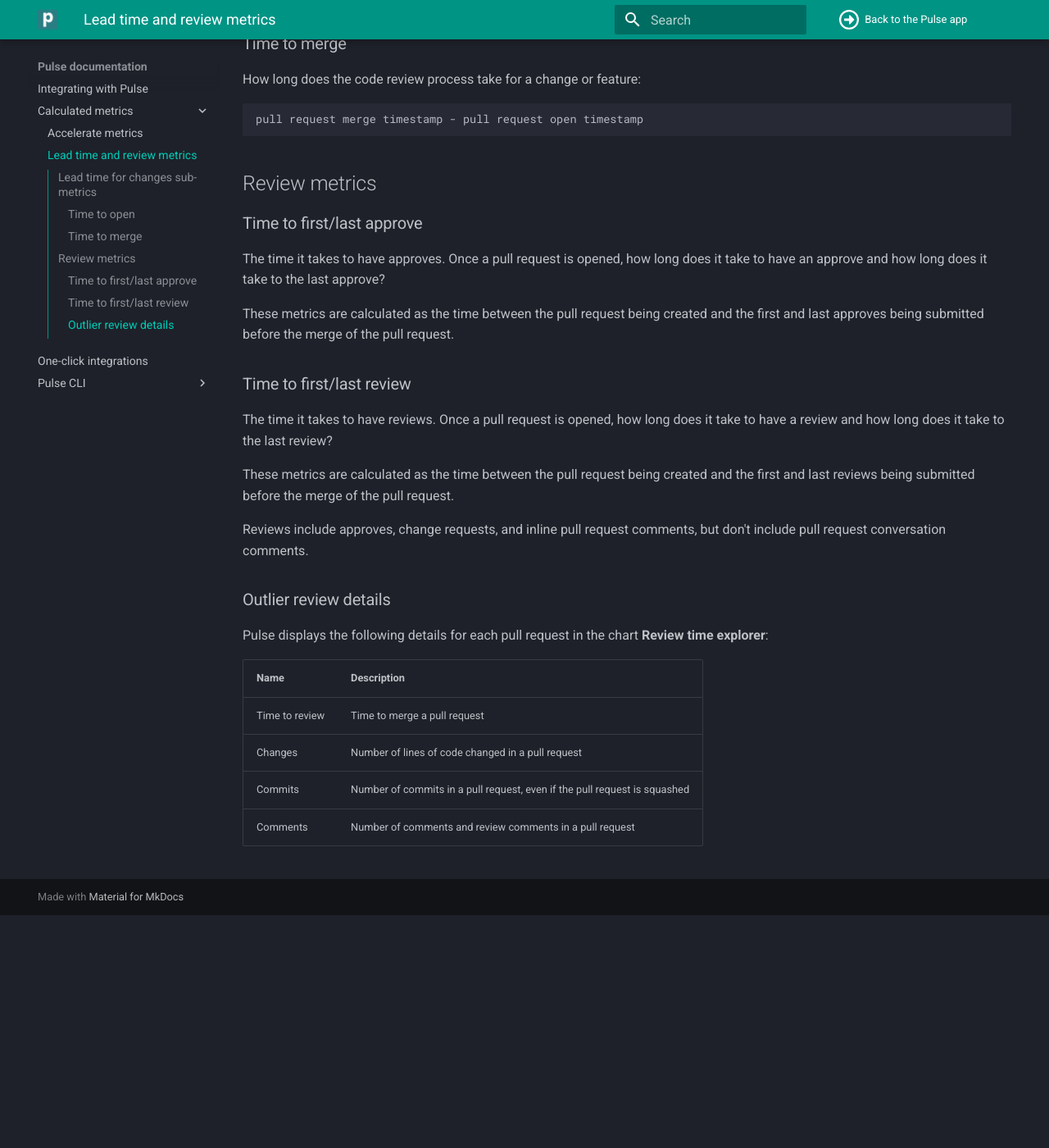
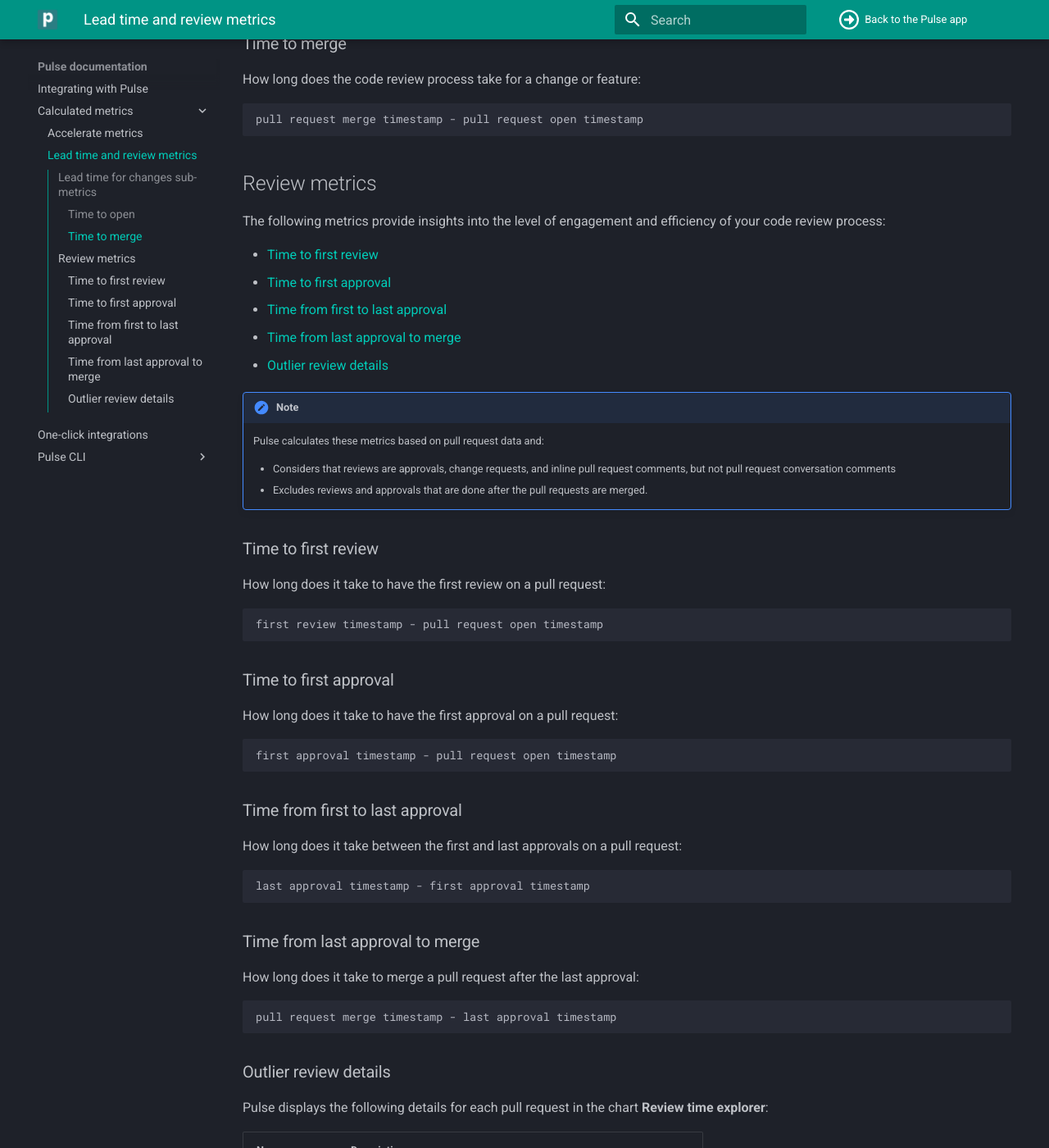
Before and after one commit to codacy/pulse-user-docs, an MkDocs documentation site: the page built from docs/metrics/lead-time-reviews.md, in a window 1280 px wide and 1400 px high, scrolled down 743 px. Shown: the whole window at 82% size. Built offline with MkDocs 1.6.1 and Material for MkDocs 9.7.7, drawn with Linux system fonts in a browser that asks for light colours; before the commit the page ends 1859 px from its top, so only the background shows below that.

Commit message:
clean: Review code review metrics

````diff
--- a/docs/metrics/lead-time-reviews.md
+++ b/docs/metrics/lead-time-reviews.md
@@ -34,19 +34,51 @@
 
 ## Review metrics
 
-### Time to first/last approve
+The following metrics provide insights into the level of engagement and efficiency of your code review process:
 
-The time it takes to have approves. Once a pull request is opened, how long does it take to have an approve and how long does it take to the last approve?
+-   [Time to first review](#time-to-first-review)
+-   [Time to first approval](#time-to-first-approval)
+-   [Time from first to last approval](#time-from-first-to-last-approval)
+-   [Time from last approval to merge](#time-from-last-approval-to-merge)
+-   [Outlier review details](#outlier-review-details)
 
-These metrics are calculated as the time between the pull request being created and the first and last approves being submitted before the merge of the pull request.
+!!! note
+    Pulse calculates these metrics based on pull request data and:
 
-### Time to first/last review
+    -   Considers that reviews are approvals, change requests, and inline pull request comments, but not pull request conversation comments
+    -   Excludes reviews and approvals that are done after the pull requests are merged.
 
-The time it takes to have reviews. Once a pull request is opened, how long does it take to have a review and how long does it take to the last review?
+### Time to first review
 
-These metrics are calculated as the time between the pull request being created and the first and last reviews being submitted before the merge of the pull request.
+How long does it take to have the first review on a pull request:
 
-Reviews include approves, change requests, and inline pull request comments, but don't include pull request conversation comments.
+```text
+first review timestamp - pull request open timestamp
+```
+
+### Time to first approval
+
+How long does it take to have the first approval on a pull request:
+
+```text
+first approval timestamp - pull request open timestamp
+```
+
+### Time from first to last approval
+
+How long does it take between the first and last approvals on a pull request:
+
+```text
+last approval timestamp - first approval timestamp
+```
+
+### Time from last approval to merge
+
+How long does it take to merge a pull request after the last approval:
+
+```text
+pull request merge timestamp - last approval timestamp
+```
 
 ### Outlier review details
 
````
